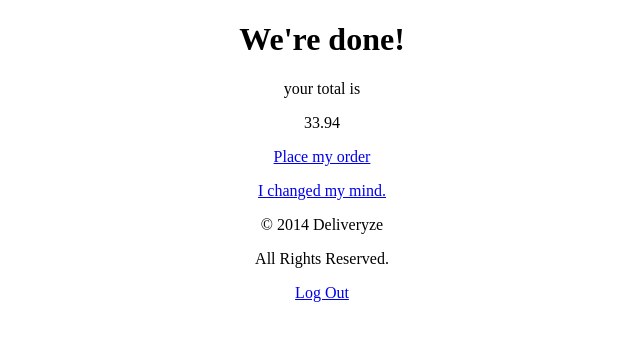
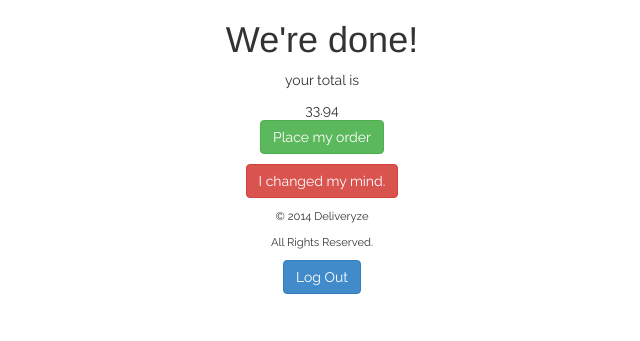
Before and after one commit to epolner/deliveryze, a Django app: page /placeorder in a window 1280 px wide. Shown: the top 341 px of the page, without its empty margins (318-958 px from the left). Run offline with Django 3.2, Linux system fonts and the light colour scheme; some libraries are stand-ins or nearby versions.

Commit message:
fixed footer text size and raleway actually shows up

```diff
--- a/templates/base.html
+++ b/templates/base.html
@@ -2,30 +2,43 @@
 <html>
 <head>
 	<meta name="viewport" content="width=device-width, initial-scale=1.0">
-    <link rel="logo" href="/static/img/Shit Deliveryze Logo.jpg">
+    {% block title %}<link rel="logo" href="/static/img/Shit Deliveryze Logo.jpg">{% endblock title %}
+	 <link href="/static/css/bootstrap.min.css" rel="stylesheet" media="screen">
 	{% block style %}
-	<link rel="stylesheet" href="/static/css/font-awesome.min.css">
 	<link rel="stylesheet" href="/static/css/style.css">
 	<script src="bootstrap-3.0.0/assets/js/html5shiv.js"></script>
     <script src="bootstrap-3.0.0/assets/js/respond.min.js"></script>
     <link href='http://fonts.googleapis.com/css?family=Raleway' rel='stylesheet' type='text/css'>
+	<style>
+	.body{
+			font-family: 'Raleway', serif;
+			margin-top = -400px:
+
+		}
+		.footer {
+			text-align: center;
+			font-family: 'Raleway', serif;
+			font-size: .8em;
+		}
+
+	</style>
 	{% endblock style %}
 </head>
 
 <div class=body>
 	{% block container %}
+    <script src="http://code.jquery.com/jquery.js"></script>
+      <script src="js/bootstrap.min.js"></script>
 	{% endblock container %}
+</div>
 
 		{% block footer %}
-
-		<div class = "footer">
-			<div class = "row-fluid">
-		<center>
+		<div class= "footer">
 		<p>© 2014 Deliveryze</p>
 		<p>All Rights Reserved.</p>
 		<p><a href="login.html" class="btn btn-primary">Log Out</a></p>
 		<div class="fb-like" data-href="https://facebook.com/Deliveryze"   data-layout="standard" data-action="like" data-show-faces="true" data-share="true">
-		</center>
+
 		</div>
 	    </div>
 		{% endblock footer %}
--- a/templates/placeorder.html
+++ b/templates/placeorder.html
@@ -2,12 +2,12 @@
 {% block container %}
 	<center>
 		<div class="container">
-		<div class="row voffset">
+		<div class="row offset4">
 		<h1>We're done!</h1>
 		<p>your total is</p>
 			{{total}}
                         <p><a href="{% url 'done' %} " input type="submit" class="btn btn-success btn-large"><i class="icon-white icon-ok"></i> Place my order</a><p>
-		<p><a href="homepage.html" class="btn btn-danger"><i class="icon-white icon-remove"></i> I changed my mind.</a></p>
+		<p><a href="{%url 'homepage' %}" class="btn btn-danger"><i class="icon-white icon-remove"></i> I changed my mind.</a></p>
 
 
 	</div>
```
Also changed, not shown: static/css/bootstrap.css, templates/login.html (line endings or trailing spaces).
